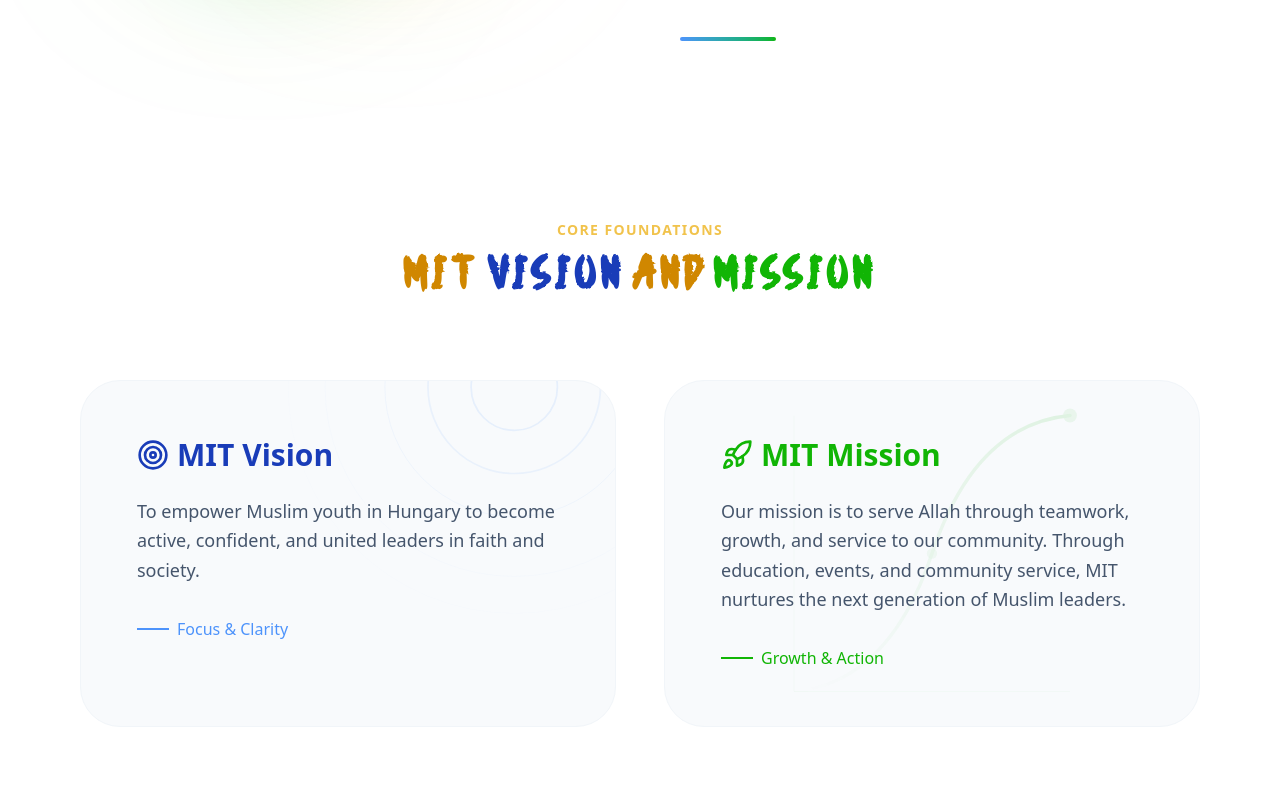
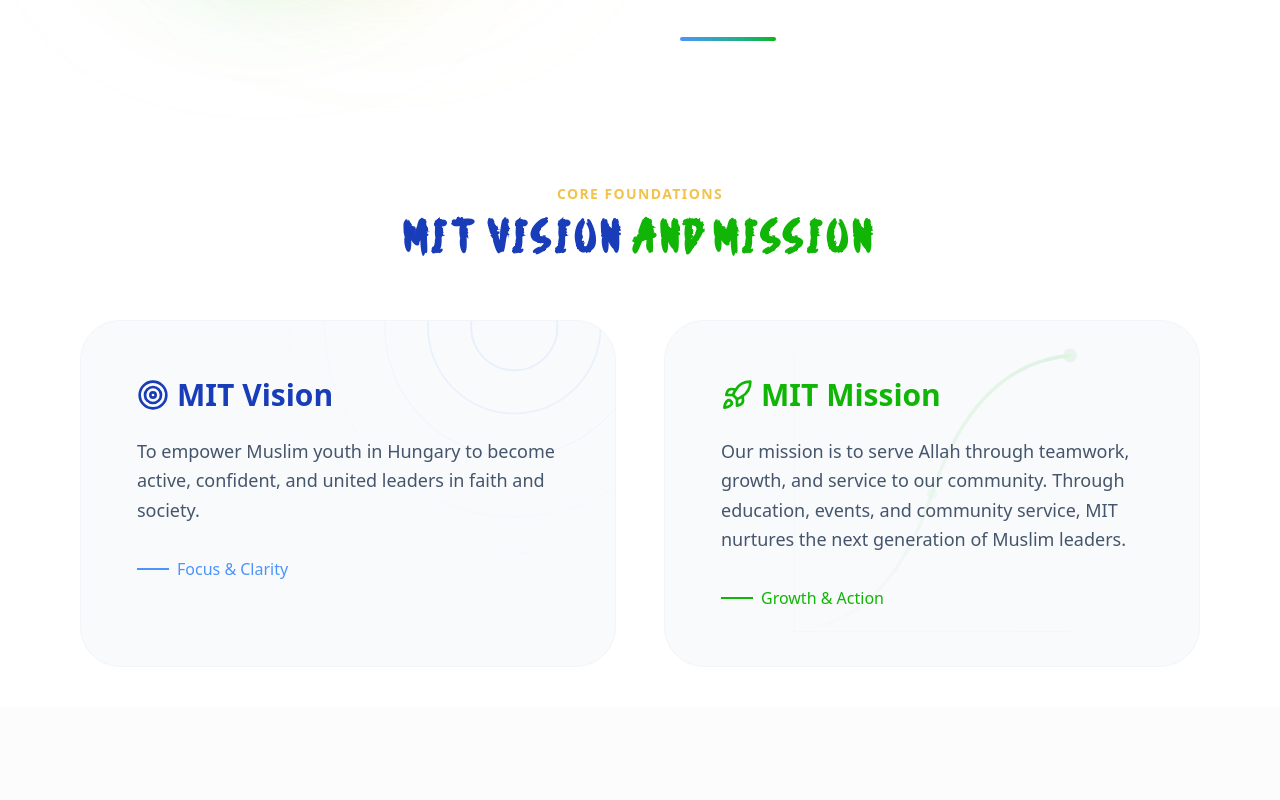
Before and after one commit to mota6em/mit, a Next.js app: page /en/about in a window 1280 px wide. Shown: the part 660-1460 px from the top of the page. Built offline with nearby package versions, Linux system fonts and the light colour scheme.

Commit message:
feat(VisionMissionSection): adjust layout and styling for improved visual hierarchy; update title color logic for better accessibility

```diff
--- a/components/About/VisionMissionSection.tsx
+++ b/components/About/VisionMissionSection.tsx
@@ -11,27 +11,24 @@
   const words = titleString.split(" ");
 
   return (
-    <section className="py-24 px-6 md:px-12 lg:px-20 bg-white overflow-hidden">
+    <section className="py-10 pt-15 px-6 md:px-12 lg:px-20 bg-white overflow-hidden">
       <div className="max-w-7xl mx-auto">
         {/* Header */}
         <motion.div
           initial={{ opacity: 0, y: -20 }}
           whileInView={{ opacity: 1, y: 0 }}
           viewport={{ once: true }}
-          className="text-center mb-20"
+          className="text-center mb-14"
         >
           <span className="text-[#f1c34c] font-bold tracking-widest uppercase text-sm mb-3 block">
             {t("coreFoundations")}
           </span>
-          <h2 className="text-4xl md:text-5xl font-bold mb-6 tracking-widest Ang-font">
+          <h2 className="text-4xl md:text-5xl font-bold mb-4 tracking-widest Ang-font">
             {words.map((word, index) => {
               let colorClass = "text-yellow-600";
-              // Adjust indices based on the length of words in different languages if needed
-              // For "MIT VISION AND MISSION" (4 words): Index 1 is VISION (blue), Index 3 is MISSION (green)
-              // For "MIT VÍZIÓ ÉS MISSZIÓ" (4 words): Index 1 is VÍZIÓ (blue), Index 3 is MISSZIÓ (green)
-              if (index === 1) {
+              if (index === 1 || index === 0) {
                 colorClass = "text-blue-800";
-              } else if (index === 3) {
+              } else {
                 colorClass = "text-[#11b505]";
               }
 
```
